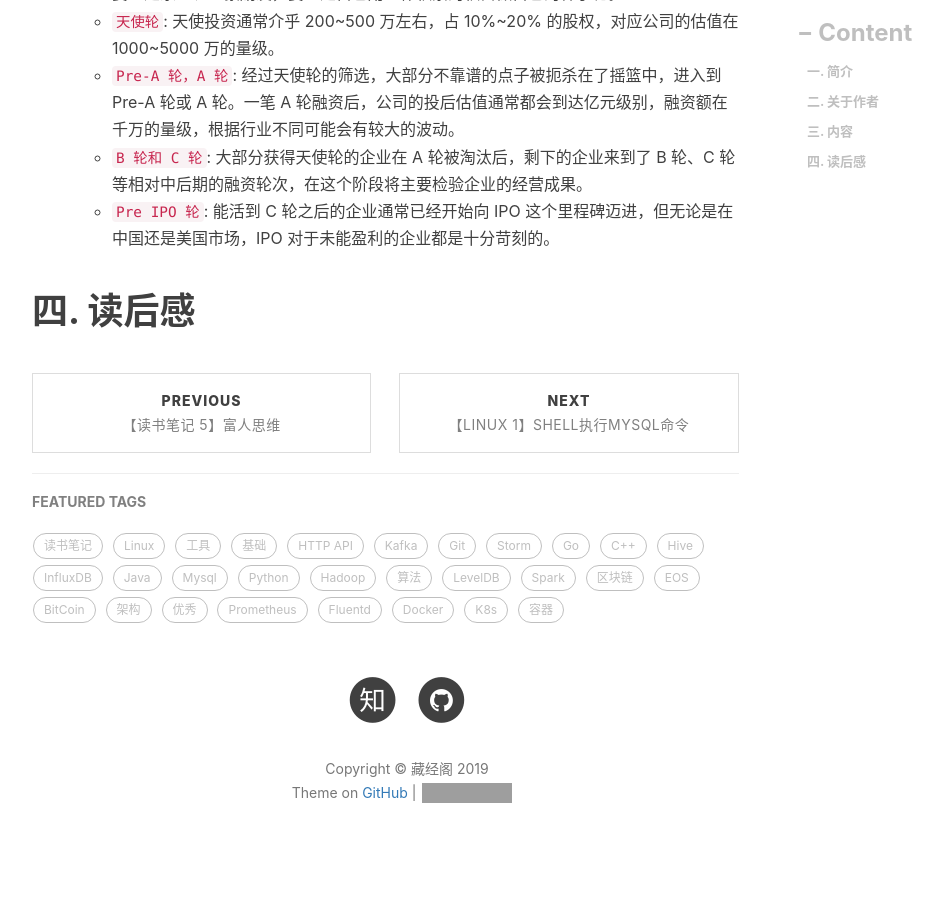
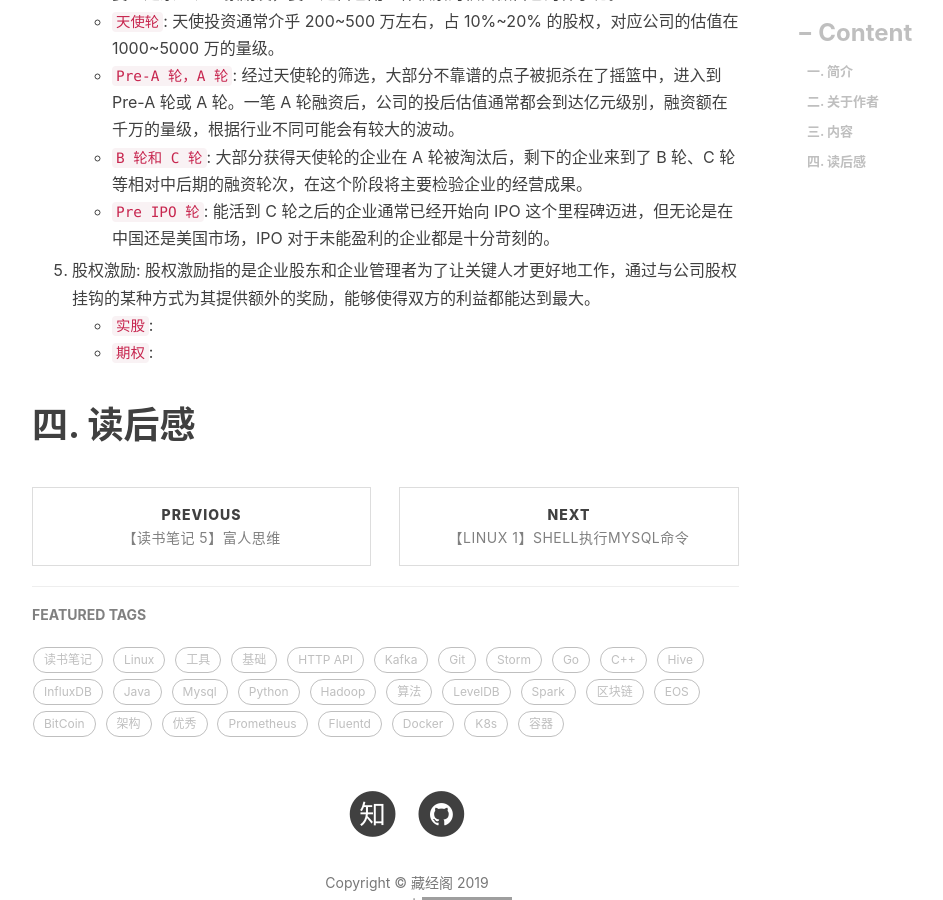
Before and after one commit to engru/chenguolin.github.io, a Jekyll site: the page built from _posts/2016-01-05-【读书笔记-6】股权是什么.md, in a window 1280 px wide and 900 px high, scrolled down 1747 px. Shown: the whole window, without its empty margins (233-1176 px from the left). Built offline with Jekyll 4.4.1, drawn with Linux system fonts in a browser that asks for light colours; nearby versions of some CDN libraries; comment, search, counter and statistics services are not loaded; grey boxes are pictures that could not be loaded.

Commit message:
Update 2016-01-05-【读书笔记-6】股权是什么.md

```diff
--- a/_posts/2016-01-05-【读书笔记-6】股权是什么.md
+++ b/_posts/2016-01-05-【读书笔记-6】股权是什么.md
@@ -40,5 +40,8 @@ tags:          #标签
    + `B 轮和 C 轮`: 大部分获得天使轮的企业在 A 轮被淘汰后，剩下的企业来到了 B 轮、C 轮等相对中后期的融资轮次，在这个阶段将主要检验企业的经营成果。
    + `Pre IPO 轮`: 能活到 C 轮之后的企业通常已经开始向 IPO 这个里程碑迈进，但无论是在中国还是美国市场，IPO 对于未能盈利的企业都是十分苛刻的。
 
+5. 股权激励: 股权激励指的是企业股东和企业管理者为了让关键人才更好地工作，通过与公司股权挂钩的某种方式为其提供额外的奖励，能够使得双方的利益都能达到最大。
+   + `实股`:
+   + `期权`:
 
 # 四. 读后感
```
